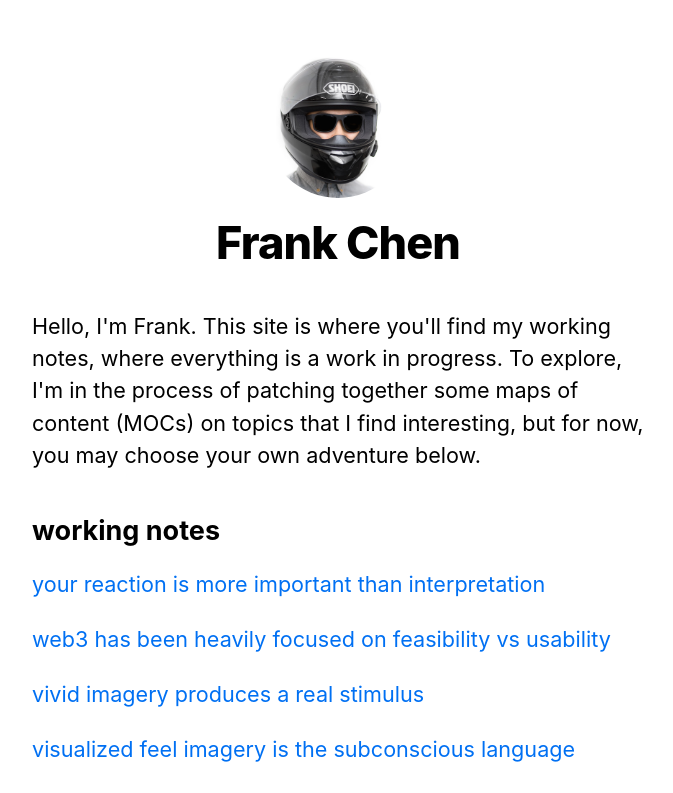
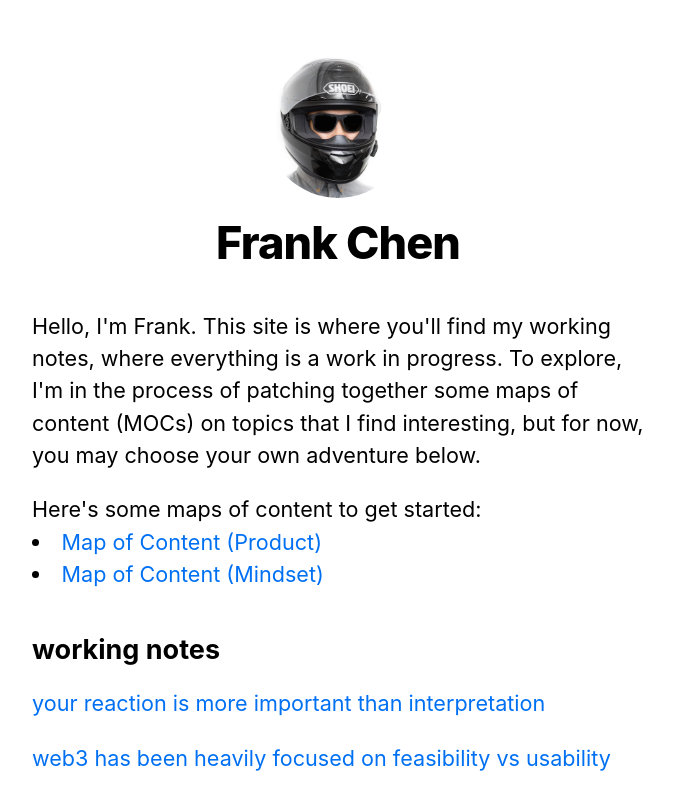
Before and after one commit to frankchen07/writing, a Next.js app: page / in a window 1280 px wide. Shown: the top 793 px of the page, without its empty margins (302-975 px from the left). Built offline with nearby package versions, Linux system fonts and the light colour scheme.

Commit message:
update mocs

```diff
--- a/pages/index.js
+++ b/pages/index.js
@@ -14,6 +14,15 @@ export default function Home({ allPostsData }) {
       <section className={utilStyles.headingMd}>
         <p>
           Hello, I'm Frank. This site is where you'll find my working notes, where everything is a work in progress. To explore, I'm in the process of patching together some maps of content (MOCs) on topics that I find interesting, but for now, you may choose your own adventure below.
+        </p>
+        <p>
+          Here's some maps of content to get started:
+          <li>
+            <a href='https://www.frank-chen.com/posts/map-of-content-(product)'>Map of Content (Product)</a>
+          </li>
+          <li>
+            <a href='https://www.frank-chen.com/posts/map-of-content-(mindset)'>Map of Content (Mindset)</a>
+          </li>
         </p>
       </section>
       <section className={`${utilStyles.headingMd} ${utilStyles.padding1px}`}>
```
